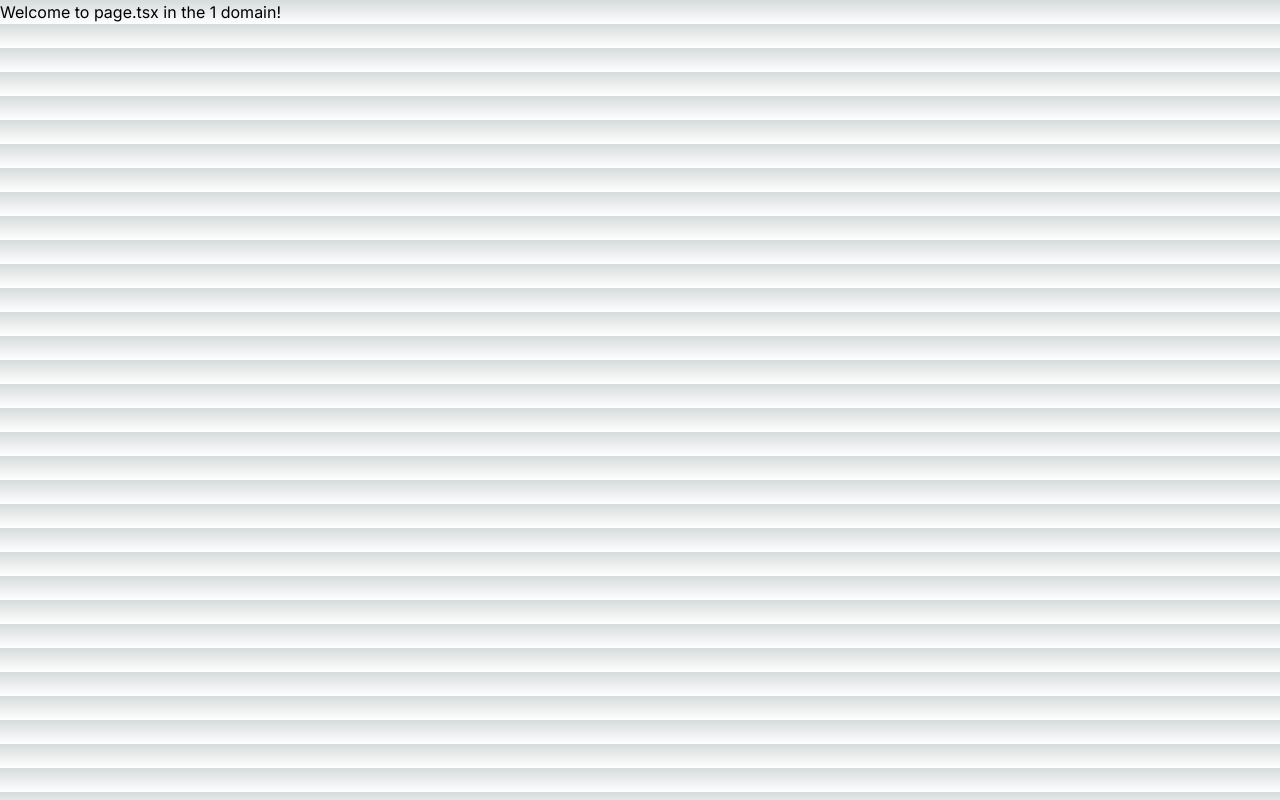
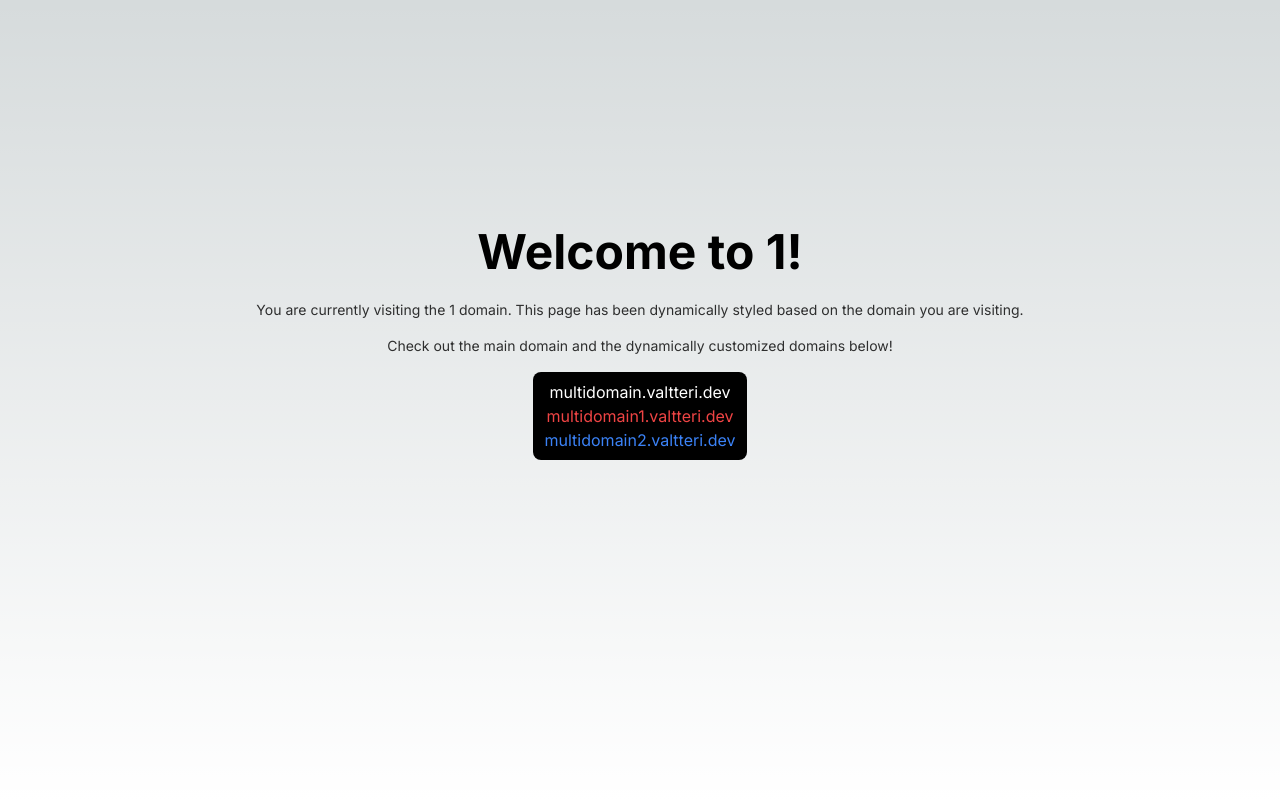
Before and after one commit to valdemartti/nextjs-multi-domain, a Next.js app: page /1 in a window 1280 px wide. Built offline with nearby package versions, Linux system fonts and the light colour scheme.

Commit message:
Customzed page styles

```diff
--- a/src/app/(main)/page.tsx
+++ b/src/app/(main)/page.tsx
@@ -1,113 +1,31 @@
-import Image from 'next/image'
+import Link from "next/link";
 
 export default function Home() {
-  return (
-    <main className="flex min-h-screen flex-col items-center justify-between p-24">
-      <div className="z-10 w-full max-w-5xl items-center justify-between font-mono text-sm lg:flex">
-        <p className="fixed left-0 top-0 flex w-full justify-center border-b border-gray-300 bg-gradient-to-b from-zinc-200 pb-6 pt-8 backdrop-blur-2xl dark:border-neutral-800 dark:bg-zinc-800/30 dark:from-inherit lg:static lg:w-auto  lg:rounded-xl lg:border lg:bg-gray-200 lg:p-4 lg:dark:bg-zinc-800/30">
-          Get started by editing&nbsp;
-          <code className="font-mono font-bold">src/app/page.tsx</code>
-        </p>
-        <div className="fixed bottom-0 left-0 flex h-48 w-full items-end justify-center bg-gradient-to-t from-white via-white dark:from-black dark:via-black lg:static lg:h-auto lg:w-auto lg:bg-none">
-          <a
-            className="pointer-events-none flex place-items-center gap-2 p-8 lg:pointer-events-auto lg:p-0"
-            href="https://vercel.com?utm_source=create-next-app&utm_medium=appdir-template&utm_campaign=create-next-app"
-            target="_blank"
-            rel="noopener noreferrer"
-          >
-            By{' '}
-            <Image
-              src="/vercel.svg"
-              alt="Vercel Logo"
-              className="dark:invert"
-              width={100}
-              height={24}
-              priority
-            />
-          </a>
-        </div>
-      </div>
-
-      <div className="relative flex place-items-center before:absolute before:h-[300px] before:w-[480px] before:-translate-x-1/2 before:rounded-full before:bg-gradient-radial before:from-white before:to-transparent before:blur-2xl before:content-[''] after:absolute after:-z-20 after:h-[180px] after:w-[240px] after:translate-x-1/3 after:bg-gradient-conic after:from-sky-200 after:via-blue-200 after:blur-2xl after:content-[''] before:dark:bg-gradient-to-br before:dark:from-transparent before:dark:to-blue-700 before:dark:opacity-10 after:dark:from-sky-900 after:dark:via-[#0141ff] after:dark:opacity-40 before:lg:h-[360px]">
-        <Image
-          className="relative dark:drop-shadow-[0_0_0.3rem_#ffffff70] dark:invert"
-          src="/next.svg"
-          alt="Next.js Logo"
-          width={180}
-          height={37}
-          priority
-        />
-      </div>
-
-      <div className="mb-32 grid text-center lg:mb-0 lg:grid-cols-4 lg:text-left">
-        <a
-          href="https://nextjs.org/docs?utm_source=create-next-app&utm_medium=appdir-template&utm_campaign=create-next-app"
-          className="group rounded-lg border border-transparent px-5 py-4 transition-colors hover:border-gray-300 hover:bg-gray-100 hover:dark:border-neutral-700 hover:dark:bg-neutral-800/30"
-          target="_blank"
-          rel="noopener noreferrer"
-        >
-          <h2 className={`mb-3 text-2xl font-semibold`}>
-            Docs{' '}
-            <span className="inline-block transition-transform group-hover:translate-x-1 motion-reduce:transform-none">
-              -&gt;
-            </span>
-          </h2>
-          <p className={`m-0 max-w-[30ch] text-sm opacity-50`}>
-            Find in-depth information about Next.js features and API.
-          </p>
-        </a>
-
-        <a
-          href="https://nextjs.org/learn?utm_source=create-next-app&utm_medium=appdir-template-tw&utm_campaign=create-next-app"
-          className="group rounded-lg border border-transparent px-5 py-4 transition-colors hover:border-gray-300 hover:bg-gray-100 hover:dark:border-neutral-700 hover:dark:bg-neutral-800 hover:dark:bg-opacity-30"
-          target="_blank"
-          rel="noopener noreferrer"
-        >
-          <h2 className={`mb-3 text-2xl font-semibold`}>
-            Learn{' '}
-            <span className="inline-block transition-transform group-hover:translate-x-1 motion-reduce:transform-none">
-              -&gt;
-            </span>
-          </h2>
-          <p className={`m-0 max-w-[30ch] text-sm opacity-50`}>
-            Learn about Next.js in an interactive course with&nbsp;quizzes!
-          </p>
-        </a>
-
-        <a
-          href="https://vercel.com/templates?framework=next.js&utm_source=create-next-app&utm_medium=appdir-template&utm_campaign=create-next-app"
-          className="group rounded-lg border border-transparent px-5 py-4 transition-colors hover:border-gray-300 hover:bg-gray-100 hover:dark:border-neutral-700 hover:dark:bg-neutral-800/30"
-          target="_blank"
-          rel="noopener noreferrer"
-        >
-          <h2 className={`mb-3 text-2xl font-semibold`}>
-            Templates{' '}
-            <span className="inline-block transition-transform group-hover:translate-x-1 motion-reduce:transform-none">
-              -&gt;
-            </span>
-          </h2>
-          <p className={`m-0 max-w-[30ch] text-sm opacity-50`}>
-            Explore the Next.js 13 playground.
-          </p>
-        </a>
-
-        <a
-          href="https://vercel.com/new?utm_source=create-next-app&utm_medium=appdir-template&utm_campaign=create-next-app"
-          className="group rounded-lg border border-transparent px-5 py-4 transition-colors hover:border-gray-300 hover:bg-gray-100 hover:dark:border-neutral-700 hover:dark:bg-neutral-800/30"
-          target="_blank"
-          rel="noopener noreferrer"
-        >
-          <h2 className={`mb-3 text-2xl font-semibold`}>
-            Deploy{' '}
-            <span className="inline-block transition-transform group-hover:translate-x-1 motion-reduce:transform-none">
-              -&gt;
-            </span>
-          </h2>
-          <p className={`m-0 max-w-[30ch] text-sm opacity-50`}>
-            Instantly deploy your Next.js site to a shareable URL with Vercel.
-          </p>
-        </a>
-      </div>
-    </main>
-  )
+	return (
+		<main className="flex min-h-screen flex-col items-center justify-center p-24 pb-52">
+			<div className="flex flex-col items-center justify-center max-w-3xl">
+				<h1 className="text-5xl font-bold text-center mb-6">
+					Welcome to the Next.js Multi Domain Demo!
+				</h1>
+				<p className="text-sm opacity-80 text-center">
+					You are currently visiting the main domain.
+				</p>
+				<p className="my-4 text-sm opacity-80 text-center">
+					Check out the dynamically customized domains below!
+				</p>
+				<div className="flex flex-col items-center justify-center bg-black py-2 px-3 rounded-lg">
+					<Link
+						href="https://multidomain1.valtteri.dev"
+						className="text-red-500">
+						multidomain1.valtteri.dev
+					</Link>
+					<Link
+						href="https://multidomain2.valtteri.dev"
+						className="text-blue-500">
+						multidomain2.valtteri.dev
+					</Link>
+				</div>
+			</div>
+		</main>
+	);
 }
--- a/src/app/[domain]/(domains)/page.tsx
+++ b/src/app/[domain]/(domains)/page.tsx
@@ -1,3 +1,5 @@
+import Link from "next/link";
+
 interface DomainPageProps {
 	params: {
 		domain: string;
@@ -6,8 +8,35 @@ interface DomainPageProps {
 
 export default function DomainPage({ params: { domain } }: DomainPageProps) {
 	return (
-		<div className="bg-theme text-theme">
-			Welcome to page.tsx in the {domain} domain!
-		</div>
+		<main className="flex min-h-screen flex-col items-center justify-center p-24 pb-52 bg-theme">
+			<div className="flex flex-col items-center justify-center max-w-3xl">
+				<h1 className="text-5xl font-bold text-center mb-6 text-theme">
+					Welcome to {domain}!
+				</h1>
+				<p className="text-sm opacity-80 text-center text-theme">
+					You are currently visiting the {domain} domain. This page has been
+					dynamically styled based on the domain you are visiting.
+				</p>
+				<p className="my-4 text-sm opacity-80 text-center text-theme">
+					Check out the main domain and the dynamically customized domains
+					below!
+				</p>
+				<div className="flex flex-col items-center justify-center bg-black py-2 px-3 rounded-lg">
+					<Link href="https://multidomain.valtteri.dev" className="text-white">
+						multidomain.valtteri.dev
+					</Link>
+					<Link
+						href="https://multidomain1.valtteri.dev"
+						className="text-red-500">
+						multidomain1.valtteri.dev
+					</Link>
+					<Link
+						href="https://multidomain2.valtteri.dev"
+						className="text-blue-500">
+						multidomain2.valtteri.dev
+					</Link>
+				</div>
+			</div>
+		</main>
 	);
 }
--- a/src/domains.ts
+++ b/src/domains.ts
@@ -2,15 +2,15 @@ export const domains = [
 	{
 		name: "multidomain1.valtteri.dev",
 		theme: {
-			background: "red",
-			textColor: "white",
+			background: "rgb(239 68 68)",
+			textColor: "black",
 		},
 	},
 	{
 		name: "multidomain2.valtteri.dev",
 		theme: {
-			background: "blue",
-			textColor: "black",
+			background: "rgb(59 130 246)",
+			textColor: "white",
 		},
 	},
 ];
```
